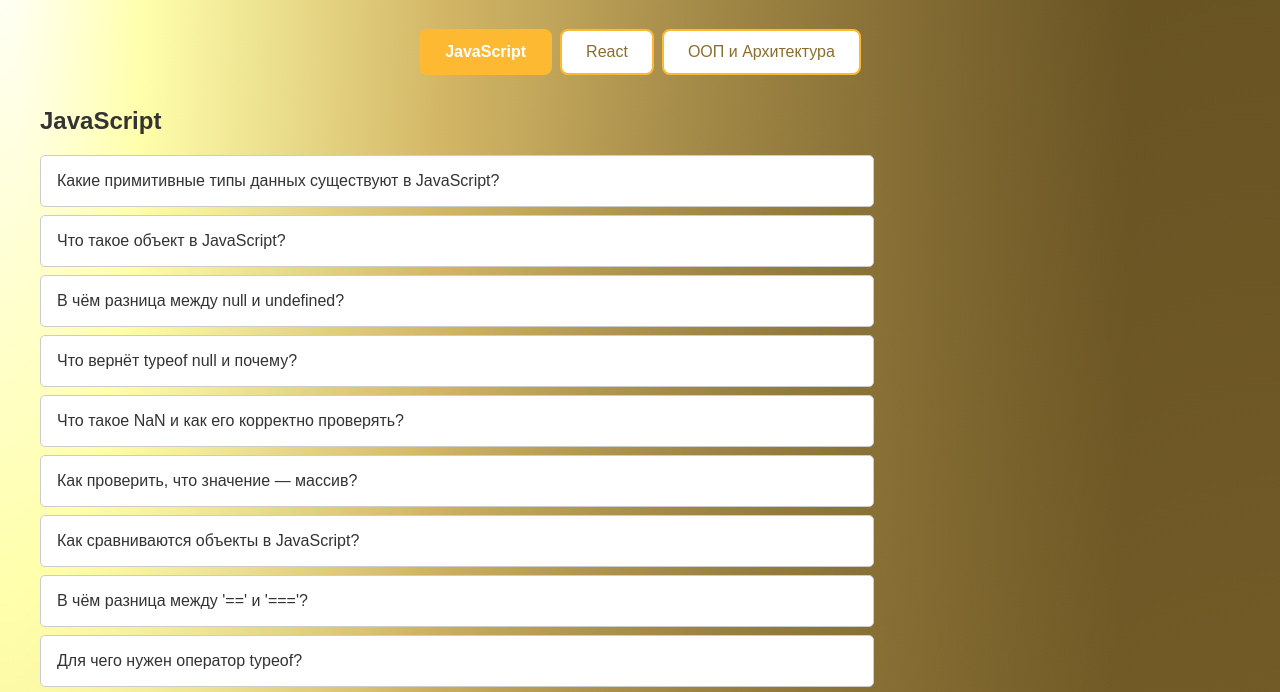
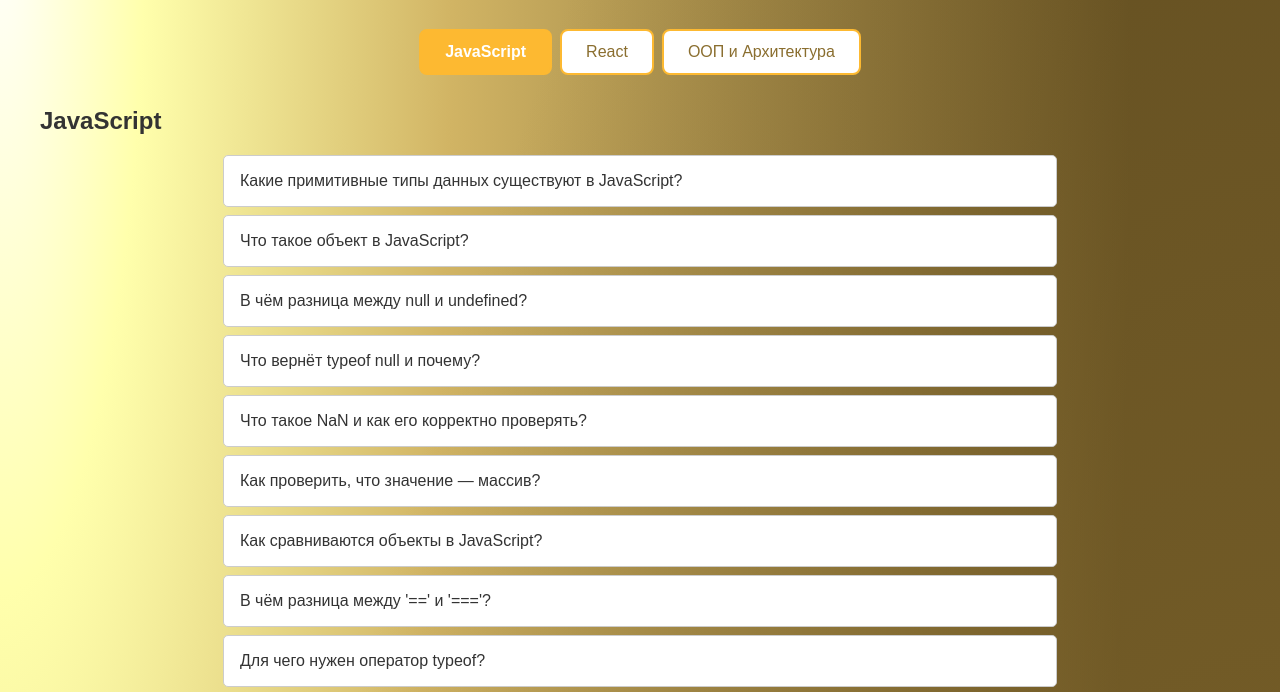
Before and after one commit to sanek2383/frontend-faq-landing, a plain HTML site: page index.html in a window 1280 px wide. Shown: the part 101-793 px from the top of the page. Drawn offline with Linux system fonts and the light colour scheme.

Commit message:
отцентровал

```diff
--- a/style.css
+++ b/style.css
@@ -38,6 +38,7 @@ h1 {
 .accordion li {
 	width: 50rem;
 	margin-bottom: 0.5rem;
+  margin-inline: auto;
 	cursor: pointer;
 	background: #fff;
 	padding: 1rem;
@@ -49,6 +50,10 @@ h1 {
 .accordion li:hover {
 	background: #e0e0e0;
 }
+
+/* #faq-container{
+  margin-inline: auto;
+} */
 
 /* Модалка */
 .modal {
```
